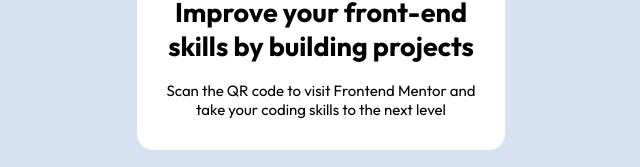
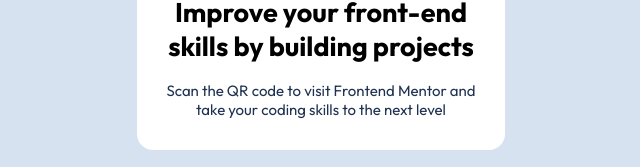
Before and after one commit to KOndra96/frontend-mentor-04_qr-code-component, a plain HTML site: page index.html in a window 1280 px wide. Shown: the part 500-667 px from the top of the page, without its empty margins (319-959 px from the left). Drawn offline with Linux system fonts and the light colour scheme.

Commit message:
change <p> color

```diff
--- a/styles/style.css
+++ b/styles/style.css
@@ -45,6 +45,7 @@
     }
 
     & p {
+        color: var(--var-color-slate-900, hsl(218, 44%, 22%));
         font-size: 15px;
     }
 
```
